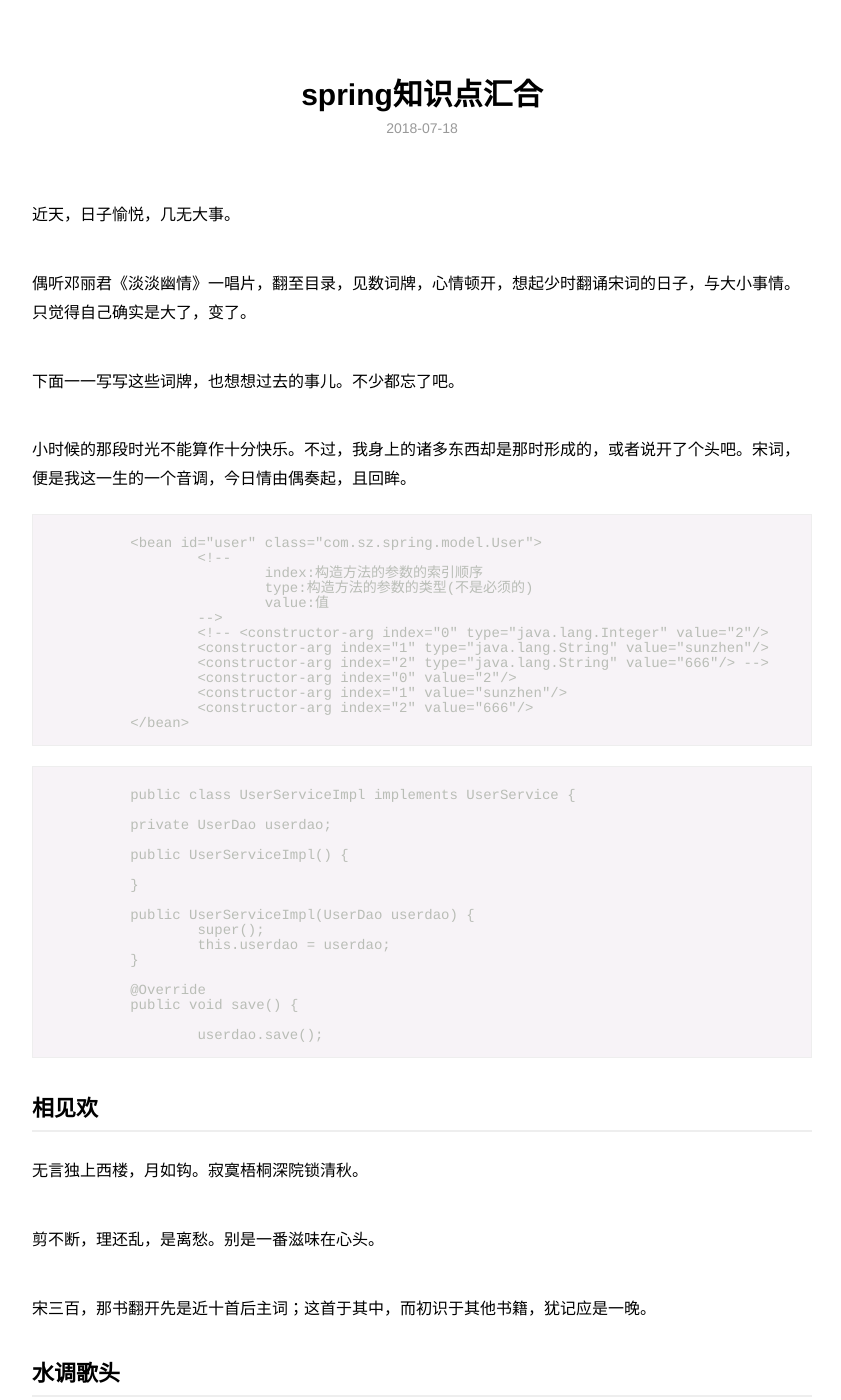
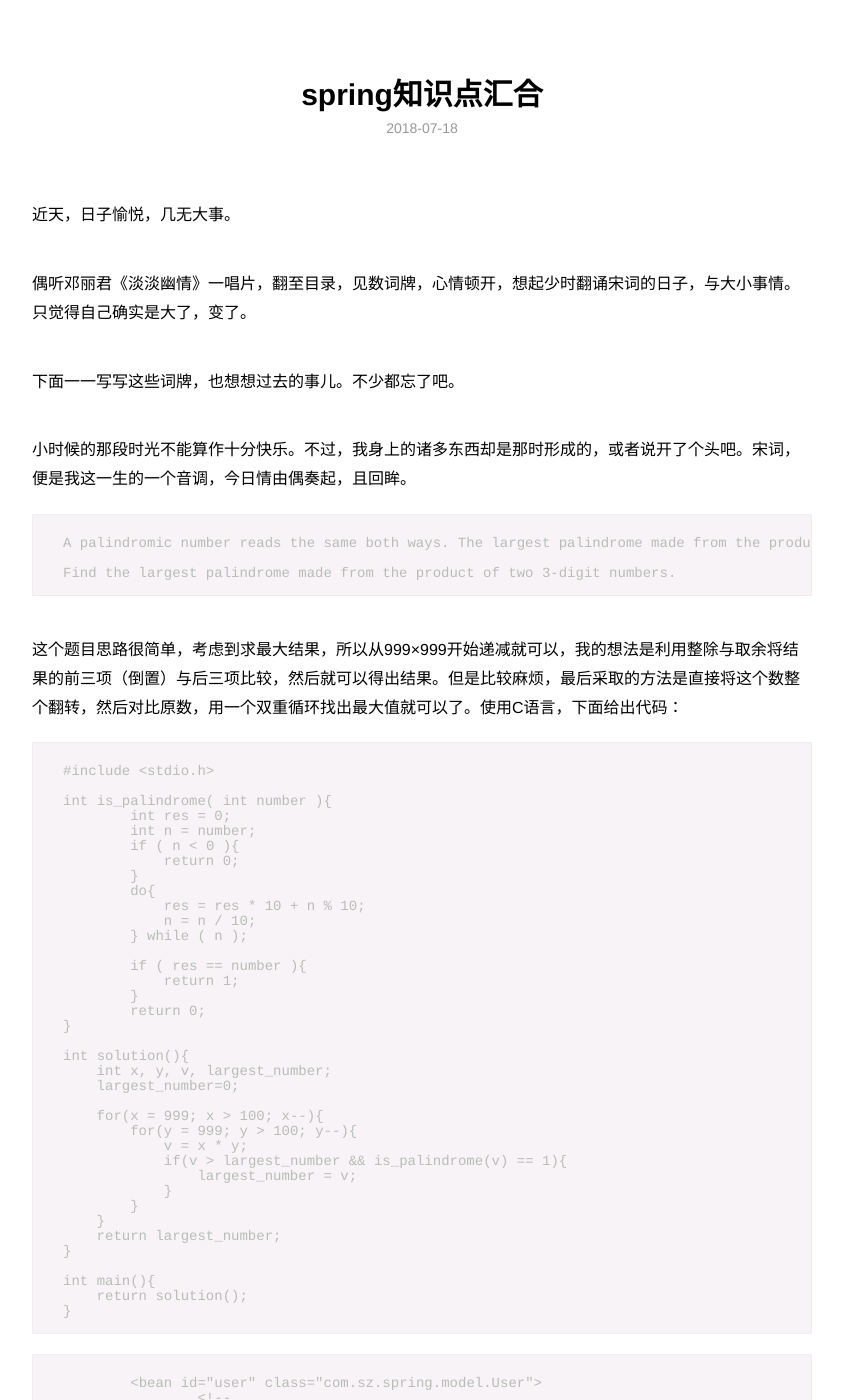
Before and after one commit to sunzhensky/sunzhensky.github.io, a Jekyll site: the page built from _posts/2018-7-18-Song-Oldman.md, in a window 1280 px wide and 1400 px high. Shown: the whole window, without its empty margins (218-1059 px from the left). Built offline with Jekyll 4.4.1, drawn with Linux system fonts in a browser that asks for light colours; nearby versions of some CDN libraries; library files that are not in the unit come from our copies.

Commit message:
Update 2018-7-18-Song-Oldman.md

````diff
--- a/_posts/2018-7-18-Song-Oldman.md
+++ b/_posts/2018-7-18-Song-Oldman.md
@@ -12,7 +12,51 @@ category: blog
 下面一一写写这些词牌，也想想过去的事儿。不少都忘了吧。
 
 小时候的那段时光不能算作十分快乐。不过，我身上的诸多东西却是那时形成的，或者说开了个头吧。宋词，便是我这一生的一个音调，今日情由偶奏起，且回眸。
+```
+A palindromic number reads the same both ways. The largest palindrome made from the product of two 2-digit numbers is 9009 = 91 × 99.
 
+Find the largest palindrome made from the product of two 3-digit numbers.
+```
+这个题目思路很简单，考虑到求最大结果，所以从999×999开始递减就可以，我的想法是利用整除与取余将结果的前三项（倒置）与后三项比较，然后就可以得出结果。但是比较麻烦，最后采取的方法是直接将这个数整个翻转，然后对比原数，用一个双重循环找出最大值就可以了。使用C语言，下面给出代码：
+```c
+#include <stdio.h>
+
+int is_palindrome( int number ){
+        int res = 0;
+        int n = number;
+        if ( n < 0 ){
+            return 0;
+        }
+        do{
+            res = res * 10 + n % 10;
+            n = n / 10;
+        } while ( n );
+
+        if ( res == number ){
+            return 1;
+        }
+        return 0;
+}
+
+int solution(){
+    int x, y, v, largest_number;
+    largest_number=0;
+
+    for(x = 999; x > 100; x--){
+        for(y = 999; y > 100; y--){
+            v = x * y;
+            if(v > largest_number && is_palindrome(v) == 1){
+                largest_number = v;
+            }
+        }
+    }
+    return largest_number;
+}
+
+int main(){
+    return solution();
+}
+```
 ```java
  	<bean id="user" class="com.sz.spring.model.User">
  		<!--
````
